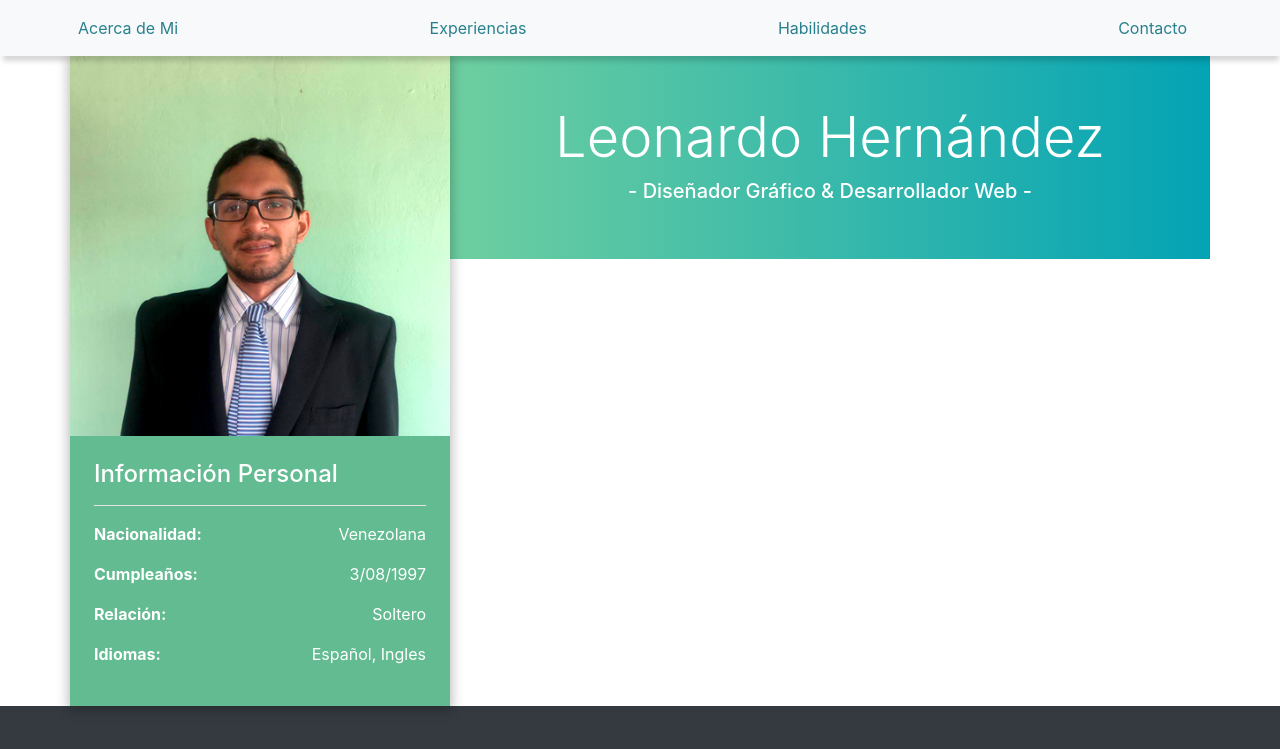
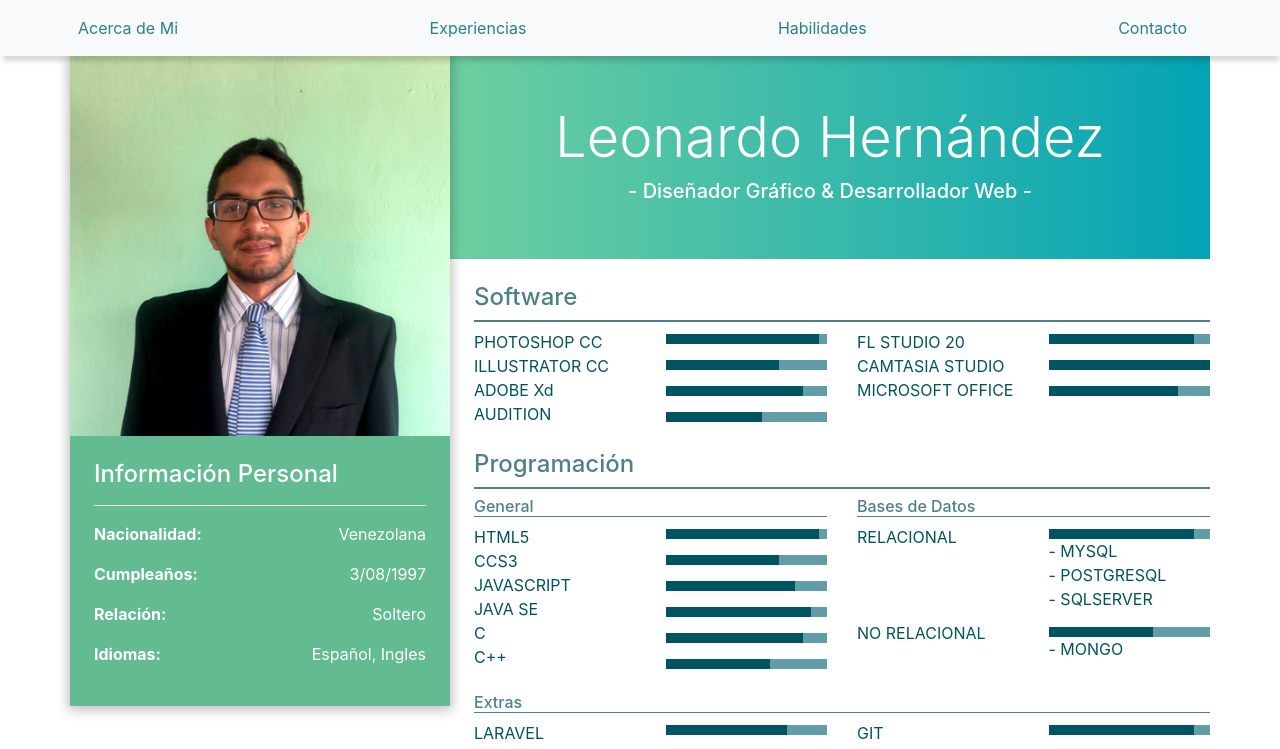
Before and after one commit to lyonproducer/A-LeonardoPortfolio, an Angular app: page /skills in a window 1280 px wide. Before the commit this address led to /. Shown: the top 749 px of the page. Built offline with nearby package versions, Linux system fonts and the light colour scheme.

Commit message:
leo skills ready

```diff
--- a/src/app/components/footer/footer.component.css
+++ b/src/app/components/footer/footer.component.css
@@ -13,3 +13,9 @@
   padding: 10px;
   transition: 0.2s;
 }
+
+#myFooter .social-networks a:hover {
+  font-size: 35px;
+  color: #e6e0e0;
+  transition: 0.2s;
+}
--- a/src/app/components/navbar/navbar.component.html
+++ b/src/app/components/navbar/navbar.component.html
@@ -2,9 +2,9 @@
 
   <div class="container navbar-nav">
 
-    <a class="nav-item nav-link active" href="#">Acerca de Mi <span class="sr-only">(current)</span></a>
+    <a class="nav-item nav-link active" routerLink="about-me">Acerca de Mi <span class="sr-only">(current)</span></a>
     <a class="nav-item nav-link" href="#">Experiencias</a>
-    <a class="nav-item nav-link" href="#">Habilidades</a>
+    <a class="nav-item nav-link" routerLink="skills">Habilidades</a>
     <a class="nav-item nav-link" href="#" >Contacto</a>
 
   </div>
--- /dev/null
+++ b/src/app/components/skills/skills.component.css
@@ -0,0 +1,23 @@
+
+p{
+
+  margin-bottom: 0%;
+  color: #005360;
+
+}
+
+
+.progress{
+
+  height: 10px;
+  border-radius: 0rem;
+  background-color: #609DA7;
+
+}
+
+
+.progress-bar{
+
+  background-color: #005360;
+
+}
--- /dev/null
+++ b/src/app/components/skills/skills.component.html
@@ -0,0 +1,190 @@
+<div class="container pl-4 pt-4 pr-0">
+
+  <h4 class="title-color">Software</h4>
+  <div style="border-bottom: solid 2px #4D8088;"></div>
+
+  <div class="row mt-2">
+    <div class="col-6">
+
+      <div class="row">
+        <div class="col-6">
+          <p>PHOTOSHOP CC</p>
+          <p>ILLUSTRATOR CC</p>
+          <p>ADOBE Xd</p>
+          <p>AUDITION</p>
+        </div>
+
+        <div class="col-6">
+          <div class="progress mt-1">
+            <div class="progress-bar" role="progressbar" style="width: 95%" aria-valuenow="95" aria-valuemin="0"
+              aria-valuemax="100"></div>
+          </div>
+          <div class="progress mt-3">
+            <div class="progress-bar" role="progressbar" style="width: 70%" aria-valuenow="70" aria-valuemin="0"
+              aria-valuemax="100"></div>
+          </div>
+          <div class="progress mt-3">
+            <div class="progress-bar" role="progressbar" style="width: 85%" aria-valuenow="85" aria-valuemin="0"
+              aria-valuemax="100"></div>
+          </div>
+          <div class="progress mt-3">
+            <div class="progress-bar" role="progressbar" style="width: 60%" aria-valuenow="60" aria-valuemin="0"
+              aria-valuemax="100"></div>
+          </div>
+        </div>
+      </div>
+    </div>
+
+    <div class="col-6">
+
+      <div class="row">
+        <div class="col-6">
+          <p>FL STUDIO 20</p>
+          <p>CAMTASIA STUDIO</p>
+          <p>MICROSOFT OFFICE</p>
+        </div>
+
+        <div class="col-6">
+          <div class="progress mt-1">
+            <div class="progress-bar" role="progressbar" style="width: 90%" aria-valuenow="90" aria-valuemin="0"
+              aria-valuemax="100"></div>
+          </div>
+          <div class="progress mt-3">
+            <div class="progress-bar" role="progressbar" style="width: 100%" aria-valuenow="100" aria-valuemin="0"
+              aria-valuemax="100"></div>
+          </div>
+          <div class="progress mt-3">
+            <div class="progress-bar" role="progressbar" style="width: 80%" aria-valuenow="80" aria-valuemin="0"
+              aria-valuemax="100"></div>
+          </div>
+        </div>
+      </div>
+    </div>
+  </div>
+
+  <h4 class="title-color mt-4">Programación</h4>
+  <div style="border-bottom: solid 2px #4D8088;"></div>
+
+  <div class="row mt-2">
+    <div class="col-6">
+
+      <h6 class="mb-0 title-color">General</h6>
+      <div style="border-bottom: solid 1px #4D8088;"></div>
+
+      <div class="row mt-2">
+        <div class="col-6">
+          <p>HTML5</p>
+          <p>CCS3</p>
+          <p>JAVASCRIPT</p>
+          <p>JAVA SE</p>
+          <p>C</p>
+          <p>C++</p>
+        </div>
+
+        <div class="col-6">
+          <div class="progress mt-1">
+            <div class="progress-bar" role="progressbar" style="width: 95%" aria-valuenow="95" aria-valuemin="0"
+              aria-valuemax="100"></div>
+          </div>
+          <div class="progress mt-3">
+            <div class="progress-bar" role="progressbar" style="width: 70%" aria-valuenow="70" aria-valuemin="0"
+              aria-valuemax="100"></div>
+          </div>
+          <div class="progress mt-3">
+            <div class="progress-bar" role="progressbar" style="width: 80%" aria-valuenow="80" aria-valuemin="0"
+              aria-valuemax="100"></div>
+          </div>
+          <div class="progress mt-3">
+            <div class="progress-bar" role="progressbar" style="width: 90%" aria-valuenow="90" aria-valuemin="0"
+              aria-valuemax="100"></div>
+          </div>
+          <div class="progress mt-3">
+            <div class="progress-bar" role="progressbar" style="width: 85%" aria-valuenow="85" aria-valuemin="0"
+              aria-valuemax="100"></div>
+          </div>
+          <div class="progress mt-3">
+            <div class="progress-bar" role="progressbar" style="width: 65%" aria-valuenow="65" aria-valuemin="0"
+              aria-valuemax="100"></div>
+          </div>
+        </div>
+      </div>
+    </div>
+
+    <div class="col-6">
+
+      <h6 class="mb-0 title-color">Bases de Datos</h6>
+      <div style="border-bottom: solid 1px #4D8088;"></div>
+
+      <div class="row mt-2">
+        <div class="col-6">
+          <p>RELACIONAL</p>
+          <br><br><br>
+          <p>NO RELACIONAL</p>
+        </div>
+
+        <div class="col-6">
+          <div class="progress mt-1">
+            <div class="progress-bar" role="progressbar" style="width: 90%" aria-valuenow="90" aria-valuemin="0"
+              aria-valuemax="100"></div>
+          </div>
+          <p>- MYSQL</p>
+          <p>- POSTGRESQL</p>
+          <p>- SQLSERVER</p>
+          <div class="progress mt-3">
+            <div class="progress-bar" role="progressbar" style="width: 65%" aria-valuenow="65" aria-valuemin="0"
+              aria-valuemax="100"></div>
+          </div>
+          <p>- MONGO</p>
+        </div>
+      </div>
+    </div>
+  </div>
+
+  <h6 class="title-color mb-0 mt-4">Extras</h6>
+  <div style="border-bottom: solid 1px #4D8088;"></div>
+
+  <div class="row mt-2 mb-4">
+    <div class="col-6">
+
+      <div class="row">
+        <div class="col-6">
+          <p>LARAVEL</p>
+          <p>BOOTSTRAP 4.1</p>
+
+        </div>
+
+        <div class="col-6">
+          <div class="progress mt-1">
+            <div class="progress-bar" role="progressbar" style="width: 75%" aria-valuenow="75" aria-valuemin="0"
+              aria-valuemax="100"></div>
+          </div>
+          <div class="progress mt-3">
+            <div class="progress-bar" role="progressbar" style="width: 85%" aria-valuenow="85" aria-valuemin="0"
+              aria-valuemax="100"></div>
+          </div>
+        </div>
+      </div>
+    </div>
+
+    <div class="col-6">
+
+      <div class="row">
+        <div class="col-6">
+          <p>GIT</p>
+          <p>HEROKU</p>
+        </div>
+
+        <div class="col-6">
+          <div class="progress mt-1">
+            <div class="progress-bar" role="progressbar" style="width: 90%" aria-valuenow="90" aria-valuemin="0"
+              aria-valuemax="100"></div>
+          </div>
+          <div class="progress mt-3">
+            <div class="progress-bar" role="progressbar" style="width: 70%" aria-valuenow="70" aria-valuemin="0"
+              aria-valuemax="100"></div>
+          </div>
+        </div>
+      </div>
+    </div>
+  </div>
+</div>
--- /dev/null
+++ b/src/app/components/skills/skills.component.ts
@@ -0,0 +1,15 @@
+import { Component, OnInit } from '@angular/core';
+
+@Component({
+  selector: 'app-skills',
+  templateUrl: './skills.component.html',
+  styleUrls: ['./skills.component.css']
+})
+export class SkillsComponent implements OnInit {
+
+  constructor() { }
+
+  ngOnInit() {
+  }
+
+}
```
Also changed, not shown: src/app/app.module.ts (+6 -3 lines), 1 other file (tests, documents, lock files or other folders).
